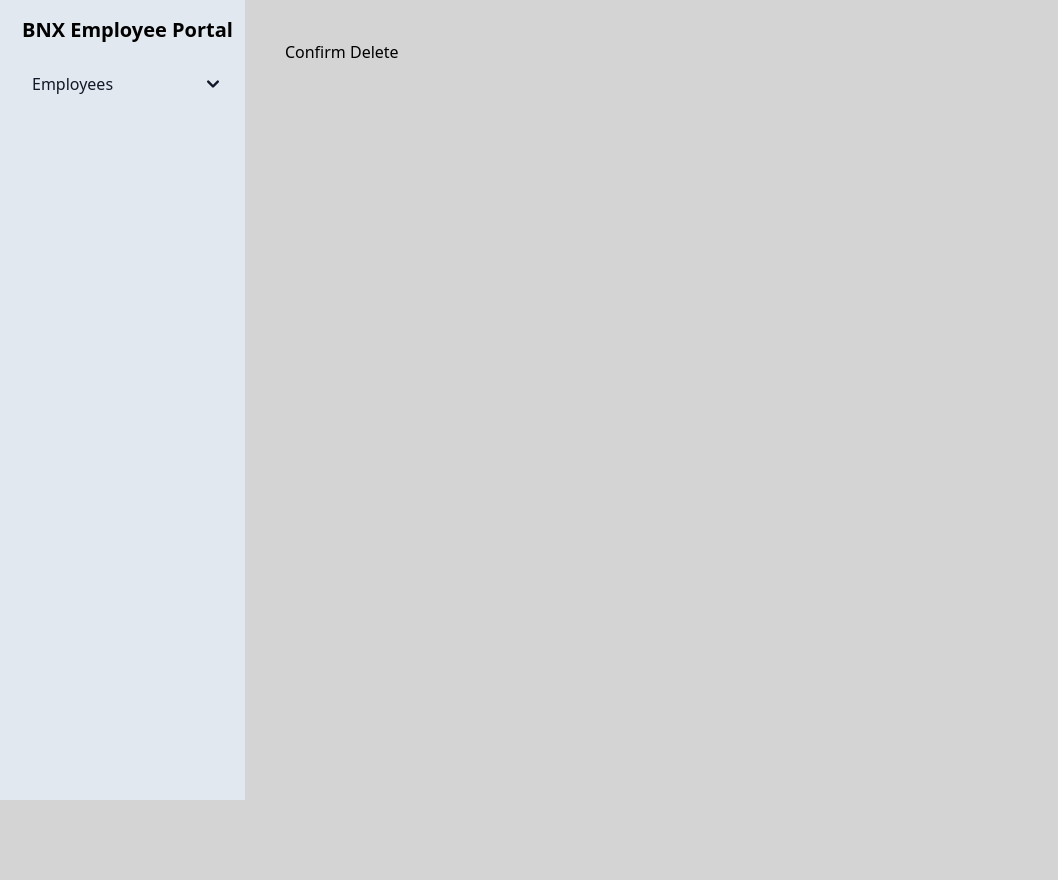
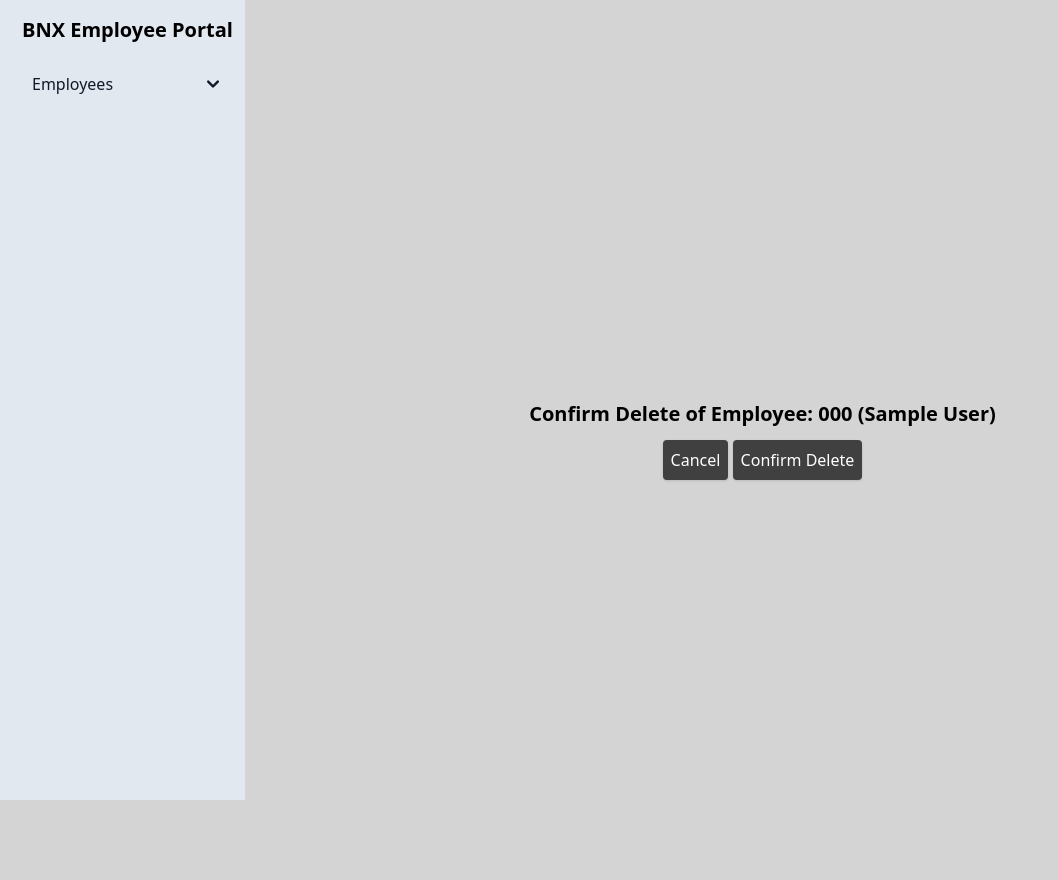
Before and after one commit to 9akashnp8/bnx-employee-portal, a Django app: page /employee/1/delete/ in a window 1280 px wide. Shown: the whole page, without its empty margins (0-1058 px from the left). Run offline with Django 4.2, Linux system fonts and the light colour scheme; tables that the repository leaves empty hold one stand-in row (values such as "Sample post"); style sheets or scripts are compiled from the project's sources.

Commit message:
Update styling of Employee Confirm Delete page

```diff
--- a/templates/employee/employee_confirm_delete.html
+++ b/templates/employee/employee_confirm_delete.html
@@ -3,9 +3,15 @@
 {% block title %} BNX Employee Portal | Delete {object.employee_code} {% endblock title %}
 
 {% block content %}
-<form method="POST">
-    {% csrf_token %}
-    {{form.as_p}}
-    <button type="submit">Confirm Delete</button>
-</form>
+<div class="grid place-items-center min-h-screen">
+    <div class="flex flex-col items-center">
+        <h2 class="text-xl font-bold mb-3">Confirm Delete of Employee: {{object.employee_code}} ({{object.first_name}} {{object.last_name}})</h2>
+        <form method="POST">
+            {% csrf_token %}
+            {{form}}
+            <button type="button" class="bg-neutral-700 hover:bg-neutral-500 text-white p-2 rounded shadow">Cancel</button>
+            <button type="submit" class="bg-neutral-700 hover:bg-neutral-500 text-white p-2 rounded shadow">Confirm Delete</button>
+        </form>
+    </div>
+</div>
 {% endblock content %}
--- a/templates/employee/employee_list.html
+++ b/templates/employee/employee_list.html
@@ -31,7 +31,9 @@
             {% for employee in employees %}
             <tr class="bg-slate-200 border-b dark:bg-neutral-800 dark:border-neutral-600 hover:bg-slate-500 dark:hover:bg-neutral-600">
                 <th scope="row" class="py-4 px-6 font-medium text-gray-900 whitespace-nowrap dark:text-white">
-                    {{employee.employee_code}}
+                    <a href="{% url 'detail_employee' employee.id %}" class="font-medium text-blue-600 dark:text-blue-500 hover:underline">
+                        {{employee.employee_code}}
+                    </a>
                 </th>
                 <td class="py-4 px-6">
                     {{employee.first_name}} {{employee.last_name}}
```
